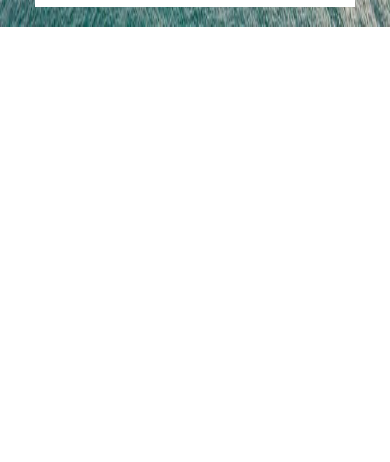
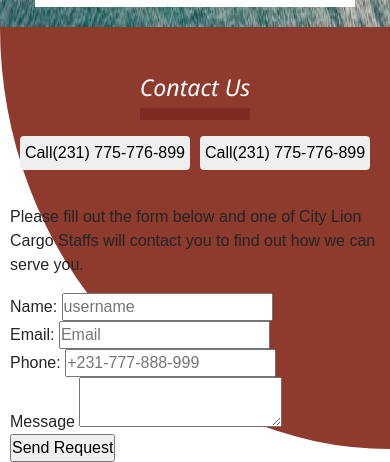
Before and after one commit to codehub34/Shipping-Company, a plain HTML site: page Shipping Agency Company/M2 Cargo Lt.HTML in a window 390 px wide. Shown: the part 4583-5045 px from the top of the page. Before the commit the page ends 4610 px from the top, so only its background shows below. Drawn offline with nearby package versions, Linux system fonts and the light colour scheme; a web font is replaced by a local one.

Commit message:
updated the file
Contact form added

```diff
--- a/Shipping Agency Company/M2 Cargo Lt.HTML
+++ b/Shipping Agency Company/M2 Cargo Lt.HTML
@@ -225,6 +225,43 @@
         </div>
         </div>
     </section>
+    <section>
+     <div class="contact-us">
+     <div class="contact-content">
+      <div class="contact-head">
+        <h3 class="contact-text">Contact Us</h3>
+        <hr>
+      </div>
+      <div class="contact-btn">
+        <a href="tel:+231">
+          <button class="contact-btn1">Call(231) 775-776-899</button>
+        </a>
+        <a href="tel:+231">
+          <button class="contact-btn2">Call(231) 775-776-899</button>
+        </a>
+      </div>
+     </div>
+     <div class="contact-form">
+      <div class="contact-form-text">
+        <p>Please fill out the form below and one of City Lion Cargo Staffs will contact you to find out how we
+          can serve you.
+        </p>
+      </div>
+      <form action="">
+        <label for="name">Name: </label>
+        <input type="text" id="name" placeholder="username"><br>
+        <label for="email">Email: </label>
+        <input type="email" name="email" id="email" placeholder="Email" required><br>
+        <label for="phone">Phone: </label>
+        <input type="text" name="phone" id="phone" placeholder="+231-777-888-999" required> <br>
+        <label for="messega">Message</label>
+        <textarea name="messega" id="messega"></textarea>
+        <input type="submit" name="submit" id="submit" value="Send Request">
+
+      </form>
+     </div>
+     </div>
+    </section>
 
 
     <script src="M2 Cargo Lt.JS"></script>
--- a/Shipping Agency Company/M2 CargoLt.CSS
+++ b/Shipping Agency Company/M2 CargoLt.CSS
@@ -665,3 +665,83 @@ header{
   padding: 5% 50px;
   flex-wrap: wrap-reverse;
  }
+
+
+ /* Contact Us Section */
+
+ .contact-us{
+  display: flex;
+  justify-content: space-around;
+  align-items: center;
+  background-color: rgba(134, 165, 177, 0.719);
+  height: 40vh;
+ }
+
+ .contact-content{
+  display: flex;
+  justify-content: center;
+  flex-direction: column;
+  align-items: center;
+
+
+ }
+
+ .contact-head{
+  font-size: 20px;
+  font-family: 'Segoe UI', Tahoma, Geneva, Verdana, sans-serif
+
+ }
+
+
+ hr{
+    background-color: rgb(75, 0, 0);
+    height:12px;
+    border: none;
+
+  }
+
+  .contact-btn{
+    display: flex;
+    justify-content: center;
+    align-items: center;
+    text-align: center;
+    gap: 10px;
+  }
+
+  .contact-btn1, .contact-btn2{
+    border: none;
+    padding: 5px;
+    border-radius: 4px;
+  }
+
+
+  /* Contact Us Media */
+
+@media  screen and (max-width: 768px) {
+  .contact-us{
+   display: flex;
+   flex-wrap: wrap;
+   gap: 35px;
+   padding: 10px;
+   height: 50vh;
+   background-color: rgba(119, 18, 0, 0.829);
+   border-bottom-left-radius: 150%;
+  }
+
+
+ .contact-text{
+  font-style: oblique;
+  line-height: 10px;
+  padding-top: 45px;
+  color: white;
+ }
+  .contact-btn{
+    display: flex;
+    justify-content: center;
+    flex-wrap: wrap;
+    align-items: center;
+    text-align: center;
+    gap: 10px;
+
+  }
+}
```
